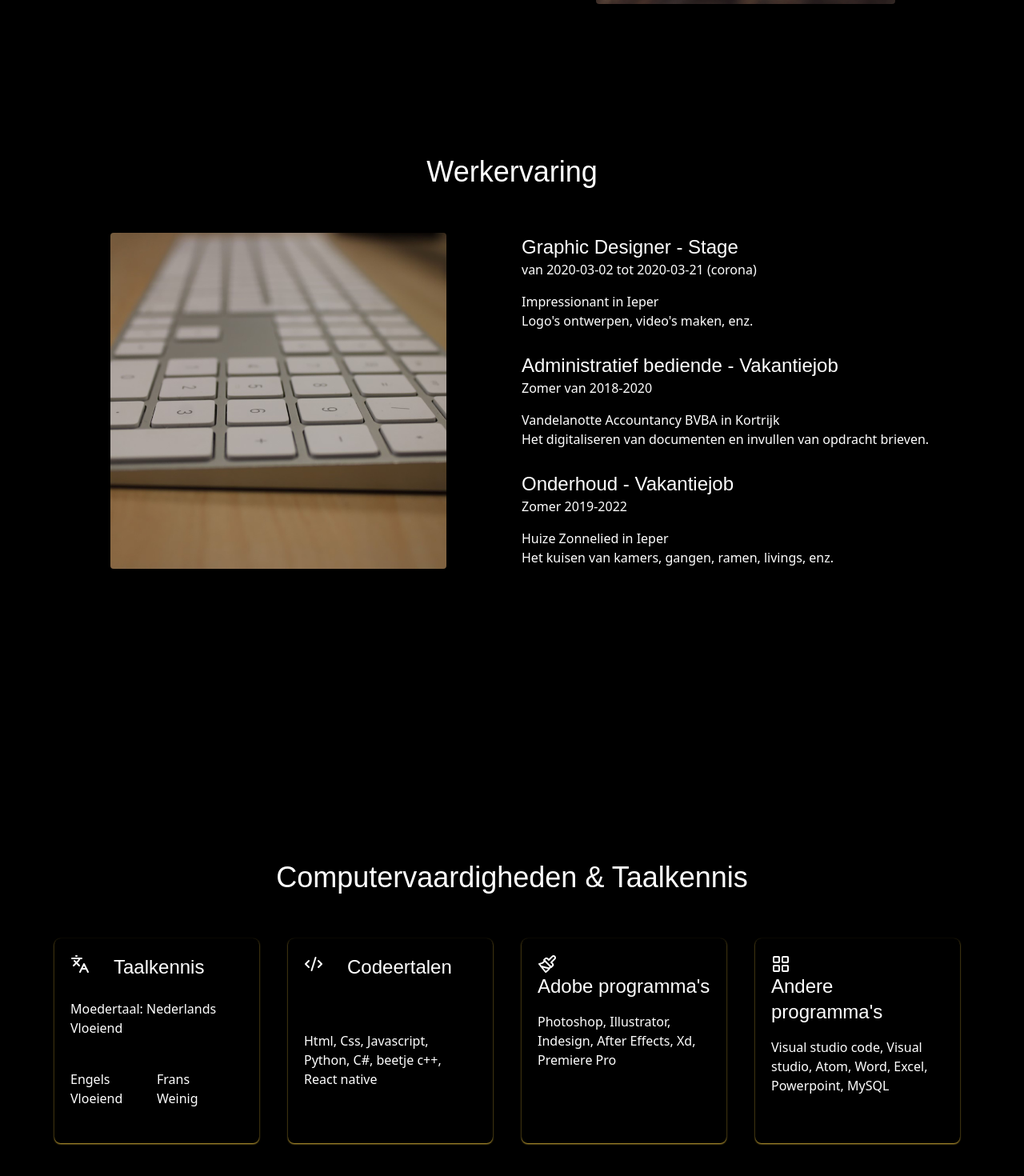
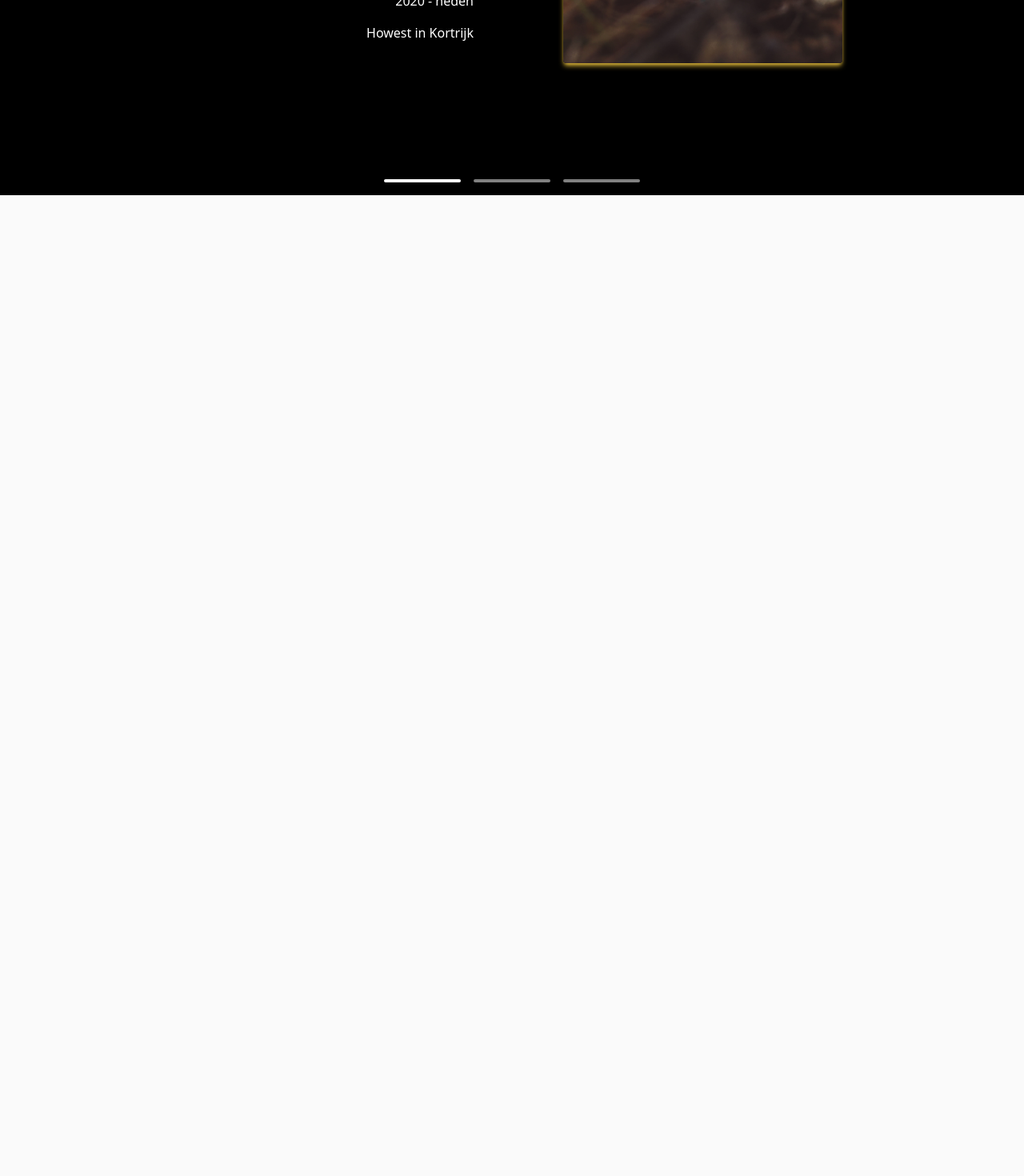
Before and after one commit to KeyngnaertLotte/Portfolio, a React (Vite) app: page /cv in a window 1280 px wide. Shown: the part 556-2026 px from the top of the page at 80% size. After the commit the page ends 800 px from the top, so only its background shows below. Built offline with nearby package versions, Linux system fonts and the light colour scheme; a web font is replaced by a local one.

Commit message:
feat: redoing cvpage

```diff
--- a/src/components/CV/AppComputervaardigheden.tsx
+++ b/src/components/CV/AppComputervaardigheden.tsx
@@ -1,69 +1,128 @@
 import { useState } from 'react'
 import dogGlasses from '../../assets/img/HondEnBril.jpg'
-import { Languages, Code2, Paintbrush, LayoutGrid } from 'lucide-react'
+import { Languages, Code2, Paintbrush, LayoutGrid, Layout } from 'lucide-react'
 
 export default () => {
   return (
-    <div className=" grid h-screen w-11/12 grid-cols-4 content-center items-center gap-6 text-white">
-      <h2 className="col-span-4 mb-8 justify-self-center font-heading text-4xl font-medium">
+    // <div className=" grid h-screen w-11/12 grid-cols-2 place-content-center  gap-6 text-white">
+    //   <h2 className="col-span-full mb-8 justify-self-center font-heading text-4xl font-medium">
+    //     Computervaardigheden & Taalkennis
+    //   </h2>
+    //   <div className='grid grid-cols-2 col-start-1 row-start-2 w-1/2  justify-self-end'>
+    //     <h3 className="font-heading text-2xl col-span-2 font-medium flex flex-row gap-2 mb-5"><Languages className='stroke-white'/>Taalkennis</h3>
+    //     <div className='col-span-2 mb-5'>
+    //       <p className="font-body">Nederlands (moedertaal)</p>
+    //       <p className="font-body font-light">vloeiend</p>
+    //     </div>
+    //     <div className=' col-start-1'>
+    //       <p className="font-body">Engels</p>
+    //       <p className="font-body font-light">vloeiend</p>
+    //     </div>
+    //     <div className=' col-start-2'>
+    //       <p className="font-body">Frans</p>
+    //       <p className="font-body font-light">basis</p>
+    //     </div>
+
+    //   </div>
+    //   <div className='col-start-1 row-start-3 w-1/2 justify-self-end'>
+    //     <h3 className="font-heading text-2xl  font-medium flex flex-row gap-2 mb-5"><Paintbrush className='stroke-white'/>Adobe Apps</h3>
+    //     <p>Photoshop, Illustrator, Indesign, After Effects, Xd, Premiere Pro</p>
+
+    //   </div>
+    //   <div className='col-start-2 row-start-2 w-1/2'>
+    //     <h3 className="font-heading text-2xl font-medium flex flex-row gap-2 mb-5"><Code2 className='stroke-white'/>Codeertalen</h3>
+    //     <p>Html, css, Javascript, Typescript, Python, C#, Typescript, SQL en beetje C++</p>
+
+    //   </div>
+    //   <div className='col-start-2 row-start-3 w-1/2'>
+    //     <h3 className="font-heading text-2xl  font-medium flex flex-row gap-2 mb-5"><LayoutGrid className='stroke-white'/>Andere Apps</h3>
+    //     <p>Visual Studio Code, Visual Studio, Atom, MySQL, Atom, Word, Excel, PowerPoint</p>
+
+    //   </div>
+    // </div>
+    // <div className='h-full w-11/12 mt-8 text-white flex flex-col items-center'>
+    //   <h2 className='text-center w-full mb-8 font-heading text-4xl font-medium'>Computervaardigheden & Taalkennis</h2>
+    //   <div className=' w-1/2 grid grid-cols-2 gap-8'>
+    //     <div className='grid grid-cols col-start-1 row-start-1 p-3'>
+    //       <h3 className="font-heading text-2xl col-span-2 font-medium gap-2 mb-5 flex flex-row items-center"><Languages className='stroke-white'/>Taalkennis</h3>
+    //       <p className='font-body col-start-1 row-start-2'>Nederlands (moedertaal)</p>
+    //       <p className="font-body font-light col-start-1 row-start-3 mb-4">vloeiend</p>
+    //       <p className='font-body col-start-1 row-start-4'>Engels</p>
+    //       <p className="font-body font-light col-start-1 row-start-5">vloeiend</p>
+    //       <p className='font-body col-start-2 row-start-4'>Frans</p>
+    //       <p className="font-body font-light col-start-2 row-start-5">basis</p>
+    //     </div>
+    //     <div className='col-start-1 row-start-2 p-3'>
+    //       <h3 className="font-heading text-2xl  font-medium gap-2 mb-5 flex flex-row items-center"><Paintbrush className='stroke-white'/>Adobe Apps</h3>
+    //       <p className='font-body'>Photoshop, Illustrator, Indesign, After Effects, Xd, Premiere Pro</p>
+    //     </div>
+    //     <div className='col-start-2 row-start-1 p-3'>
+    //       <h3 className="font-heading text-2xl  font-medium gap-2 mb-5 flex flex-row items-center"><Code2 className='stroke-white'/>Codeertalen</h3>
+    //       <p className='font-body'>Html, css, Javascript, Typescript, Python, C#, Typescript, SQL en beetje C++</p>
+    //     </div>
+    //     <div className='col-start-2 row-start-2 p-3'>
+    //       <h3 className="font-heading text-2xl  font-medium gap-2 mb-5 flex flex-row items-center"><LayoutGrid className='stroke-white'/>Andere Apps</h3>
+    //       <p className='font-body'>Visual Studio Code, Visual Studio, Atom, MySQL, Atom, Word, Excel, PowerPoint</p>
+    //     </div>
+    //   </div>
+    // </div>
+    <div className="flex h-full w-11/12 flex-col items-center text-white">
+      <h2 className=" m-8 text-center font-heading text-4xl font-medium">
         Computervaardigheden & Taalkennis
       </h2>
-      <div className="grid h-64 w-64 grid-cols-4 rounded-lg p-5 shadow-sm shadow-accent">
-        <Languages className="col-span-1 row-start-1" />
-        <h3 className="col-span-3 row-start-1 font-heading text-2xl font-medium">
+      <div className="flex h-auto w-3/5 flex-wrap justify-center">
+        <div className="m-5 h-52 w-2/5 rounded p-5 shadow shadow-accent">
+          <h3 className="col-span-2 mb-5 flex flex-row items-center gap-2 font-heading text-2xl font-medium">
+            <Languages className="stroke-white" />
             Taalkennis
           </h3>
-        <div className="col-span-4 row-start-2">
-          <p className="mt-4">Moedertaal: Nederlands</p>
-          <p className="mb-4 font-light ">Vloeiend</p>
-        </div>
-        <div className="col-span-2 row-start-3">
-          <p className="mt-4 ">Engels</p>
-          <p className="mb-4 font-light ">Vloeiend</p>
-        </div>
-        <div className="col-span-2 row-start-3">
-          <p className="mt-4 ">Frans</p>
-          <p className="mb-4 font-light ">Weinig</p>
+          <div className='grid grid-cols-2'>
+            <p className="col-span-full  font-body">
+              Nederlands (moedertaal)
+            </p>
+            <p className="col-start-1 row-start-3 mb-4 font-body font-light">
+              vloeiend
+            </p>
+            <p className="col-start-1 row-start-4 font-body">Engels</p>
+            <p className="col-start-1 row-start-5 font-body font-light">
+              vloeiend
+            </p>
+            <p className="col-start-2 row-start-4 font-body">Frans</p>
+            <p className="col-start-2 row-start-5 font-body font-light">
+              basis
+            </p>
           </div>
         </div>
-      <div className="h-64 w-64 rounded-lg p-5 shadow-sm shadow-accent grid grid-cols-4">
-        <Code2 className='col-span-1 row-start-1'/>
-        <h3 className="font-heading text-2xl font-medium col-span-3 row-start-1">
+        <div className="m-5 h-52 w-2/5 rounded p-5 shadow shadow-accent">
+          <h3 className="mb-5 flex  flex-row items-center gap-2 font-heading text-2xl font-medium">
+            <Code2 className="stroke-white" />
             Codeertalen
           </h3>
-        <p className="mt-4 col-span-4 row-start-2">
-          Html, Css, Javascript, Python, C#, beetje c++, React native
+          <p className="font-body">
+            Html, css, Javascript, Typescript, Python, C#, Typescript, SQL en
+            beetje C++
           </p>
         </div>
-      <div className="h-64 w-64 rounded-lg p-5 shadow-sm shadow-accent">
-        <Paintbrush />
-        <h3 className="font-heading text-2xl font-medium">
-          Adobe programma's
+        <div className="m-5 h-52 w-2/5 rounded p-5 shadow shadow-accent">
+          <h3 className="mb-5 flex  flex-row items-center gap-2 font-heading text-2xl font-medium">
+            <Paintbrush className="stroke-white" />
+            Adobe Apps
           </h3>
-        <p className="mt-4">
+          <p className="font-body">
             Photoshop, Illustrator, Indesign, After Effects, Xd, Premiere Pro
           </p>
         </div>
-      <div className="h-64 w-64 rounded-lg p-5 shadow-sm shadow-accent">
-        <LayoutGrid />
-        <h3 className="font-heading text-2xl font-medium">
-          Andere programma's
+        <div className="m-5 h-52 w-2/5 rounded p-5 shadow shadow-accent">
+          <h3 className="mb-5 flex  flex-row items-center gap-2 font-heading text-2xl font-medium">
+            <LayoutGrid className="stroke-white" />
+            Andere Apps
           </h3>
-        <p className="mt-4">
-          Visual studio code, Visual studio, Atom, Word, Excel, Powerpoint,
-          MySQL
+          <p className="font-body">
+            Visual Studio Code, Visual Studio, Atom, MySQL, Atom, Word, Excel,
+            PowerPoint
           </p>
         </div>
-      {/* <img src={dogGlasses} alt="" className='w-10/12  justify-self-center rounded '/>
-      <div className='justify-self-start mr-10'>
-        <h3 className="font-heading font-medium text-2xl">Computervaardigheden</h3>
-        <p className='mt-4 '>Codeertalen</p>
-        <p className="font-light mb-4">Html, Css, Javascript, Python, C#, beetje c++, React native</p>
-        <p className='mt-4'>Adobe programma's</p>
-        <p className="font-light mb-4">Photoshop, Illustrator, Indesign, After Effects, Xd, Premiere Pro</p>
-        <p className='mt-4'>Andere programma's</p>
-        <p className="font-light mb-4">Visual studio code, Visual studio, Atom, Word, Excel, Powerpoint, MySQL</p>
-      </div> */}
+      </div>
     </div>
   )
 }
--- a/src/components/CV/AppWerkervaring.tsx
+++ b/src/components/CV/AppWerkervaring.tsx
@@ -1,6 +1,7 @@
 import { useState } from 'react'
 import WerkItem from './WerkItem'
 import { iWerk } from '../../interfaces/IWerk'
+import { Link } from 'lucide-react'
 
 import keyboard from '../../assets/img/appleKeyboard.jpg'
 
@@ -12,6 +13,7 @@ export default () => {
       place: 'Impressionant in Ieper',
       website: 'https://www.impressionant.be/home/',
       description: "Logo's ontwerpen, video's maken, enz.",
+      direction: 'right',
     },
     {
       name: 'Administratief bediende - Vakantiejob',
@@ -20,6 +22,7 @@ export default () => {
       website: 'https://www.vandelanotte.be/nl',
       description:
         'Het digitaliseren van documenten en invullen van opdracht brieven.',
+      direction: 'left',
     },
     {
       name: 'Onderhoud - Vakantiejob',
@@ -27,20 +30,95 @@ export default () => {
       place: 'Huize Zonnelied in Ieper',
       website: 'https://www.huizezonnelied.be/',
       description: 'Het kuisen van kamers, gangen, ramen, livings, enz.',
+      direction: 'right',
     },
-    // { name: 'Andere - Occasioneel', description: 'Oppassen bij diversen' },
+    {
+      name: 'Andere - Occasioneel',
+      description: 'Oppassen bij diversen',
+      direction: 'left',
+    },
   ])
 
+  console.log('aaaaaaaaaaaaaaaaaaaaaaaaaaaaaaaaa' + werk[0])
+
   return (
-    <div className="text-white grid grid-cols-2  h-screen w-11/12 gap-6 items-center content-center">
-      <h2 className="font-heading text-4xl mb-8 font-medium col-span-2 justify-self-center">Werkervaring</h2>
-      <img
-        src={keyboard}
-        alt="Foto van een apple keyboard By me" className='w-9/12 justify-self-center rounded row-span-3'
-      />
-        {werk.map((job: iWerk) => (
-          <WerkItem werk={job} />
-        ))}
+    <div className="grid h-screen w-11/12  grid-cols-[minmax(auto,_1fr)_20px_minmax(auto,_1fr)] content-center items-center gap-x-6 text-white">
+      <h2 className="col-span-full mb-8 justify-self-center font-heading text-4xl font-medium">
+        Werkervaring
+      </h2>
+      <div className="col-start-2 row-start-2 row-span-4 flex h-full w-0.5 justify-self-center rounded bg-accent"></div>
+      {/* {werk.map((item, index) => (
+        <WerkItem key={index} werk={item} />
+      ))} */}
+      <div
+        className={`col-start-1 row-start-2 flex flex-col items-end text-white`}
+      >
+        <h3 className="text-right font-heading text-2xl font-medium">
+          Graphic Designer - Stage
+        </h3>
+        <p className="mb-4 font-body font-light">
+          van 2020-03-02 tot 2020-03-21 (corona)
+        </p>
+        <p className='font-body '>Logo's ontwerpen, social media video's maken, enz.</p>
+        <a
+          href={'https://www.impressionant.be/home/'}
+          target="_blank"
+          rel="noreferrer"
+          className='flex flex-row gap-2 justify-end font-body italic'
+        >
+          <Link className='stroke-white w-4'/> Impressionant in Ieper
+        </a>
+      </div>
+      <div
+        className={`col-start-3 row-start-3 flex flex-col items-start text-white`}
+      >
+        <h3 className="text-left font-heading text-2xl font-medium">
+        Administratief bediende - Vakantiejob
+        </h3>
+        <p className="mb-4 font-light font-body">
+        Zomer van 2018, 2019 en 2020
+        </p>
+        <p className='font-body'>Het digitaliseren van documenten en invullen van opdracht brieven</p>
+        <a
+          href={'https://www.vandelanotte.be/nl'}
+          target="_blank"
+          rel="noreferrer"
+          className='flex flex-row gap-2 justify-start font-body italic'
+        >
+          <Link className='stroke-white w-4'/> Vandelanotte Accountancy BVBA in Kortrijk
+        </a>
+      </div>
+      <div
+        className={`col-start-1 row-start-4 flex flex-col items-end text-white`}
+      >
+        <h3 className="text-right font-heading text-2xl font-medium">
+        Onderhoud - Vakantiejob
+        </h3>
+        <p className="mb-4 font-light font-body">
+        Zomer 2019, 2020, 2021 en 2022
+        </p>
+        <p className='font-body'>Het poetsen van kamers, gangen, ramen, leefruimtes, enz.</p>
+        <a
+          href={'https://www.huizezonnelied.be/'}
+          target="_blank"
+          rel="noreferrer"
+          className='flex flex-row gap-2 justify-start font-body italic'
+        >
+          <Link className='stroke-white w-4'/> Huize Zonnelied in Ieper
+        </a>
+      </div>
+      <div
+        className={`col-start-3 row-start-5 flex flex-col items-start text-white`}
+      >
+        <h3 className="text-left font-heading text-2xl font-medium">
+        Andere - Occasioneel
+        </h3>
+        <p className="mb-4 font-light font-body">
+          van 2017 - heden
+        </p>
+        <p className='font-body'>Leeftijden tussen 1 en 12jaar</p>
+        <p className='font-body italic'>Bij diversen</p>
+      </div>
     </div>
   )
 }
--- a/src/components/CV/WerkItem.tsx
+++ b/src/components/CV/WerkItem.tsx
@@ -1,8 +1,14 @@
+import { useState } from 'react';
 import { iWerk } from '../../interfaces/IWerk';
 
 export default ({ werk } : { werk: iWerk}) => {
+    const [place, setPlace] = useState('justify-self-end justify-items-end col-start-1')
+    if (werk.direction === 'left') {
+        setPlace('justify-self-start justify-items-start col-start-1')
+    }
+
     return (
-        <div className="text-white col-span-1 row-span-1">
+        <div className={`text-white col-span-3 row-span-1 ${place}`}>
             <h3 className="font-heading font-medium text-2xl">{werk.name}</h3>
             <p className="font-light mb-4">{werk.date}</p>
             <a href={werk.website} target="_blank" rel="noreferrer" >{werk.place}</a>
--- a/src/interfaces/IWerk.ts
+++ b/src/interfaces/IWerk.ts
@@ -4,4 +4,5 @@ export interface iWerk {
     place?: string
     website?: string
     description: string
+    direction: string
 }
--- a/src/routes/Cv.tsx
+++ b/src/routes/Cv.tsx
@@ -1,3 +1,4 @@
+import { useState } from 'react'
 import AppNavigation from '../components/AppNavigation'
 import AppComputervaardigheden from '../components/CV/AppComputervaardigheden'
 import AppOpleiding from '../components/CV/AppOpleiding'
@@ -5,17 +6,23 @@ import AppWerkervaring from '../components/CV/AppWerkervaring'
 
 
 export default function Cv() {
+  const [active, setActive] = useState(0)
+
+
   return (
-    <main className="flex h-full w-full flex-col items-center bg-black p-4">
+    <main className="flex h-screen w-full flex-col items-center bg-black p-4">
       <div className="flex w-9/12 flex-row justify-around">
         <h1 className="w-11/12 pb-5 font-heading text-4xl font-bold text-white">
           Lotte Keyngnaert
         </h1>
         <AppNavigation />
       </div>
-        <AppOpleiding />
-        <AppWerkervaring />
-        <AppComputervaardigheden/>
+        {active === 0 ? <AppOpleiding/> : active === 1 ? <AppWerkervaring/> : <AppComputervaardigheden/>}
+      <div className='flex flex-row gap-4'>
+        <button className={`w-24 h-1 bg-white rounded ${active === 0 ? `opacity-1` : 'opacity-50'}`} onClick={() => setActive(0)}/>
+        <button className={`w-24 h-1 bg-white rounded ${active === 1 ? `opacity-1` : 'opacity-50'}`} onClick={() => setActive(1)}/>
+        <button className={`w-24 h-1 bg-white rounded ${active === 2 ? `opacity-1` : 'opacity-50'}`} onClick={() => setActive(2)}/>
+      </div>
     </main>
   )
 }
```
Also changed, not shown: src/components/CV/AppOpleiding.tsx (+4 -4 lines), src/components/CV/vaardighedenItem.tsx (added, +10 -0 lines). Lines whose indentation alone changed are shown as unchanged.
